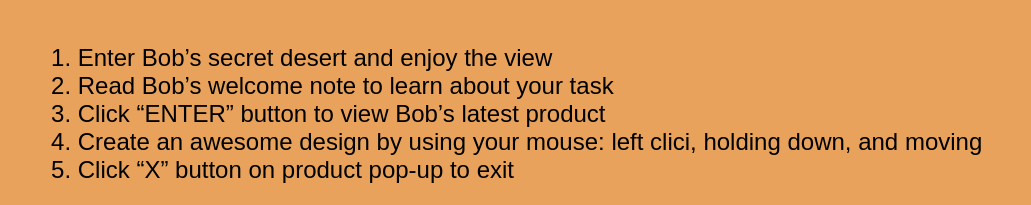
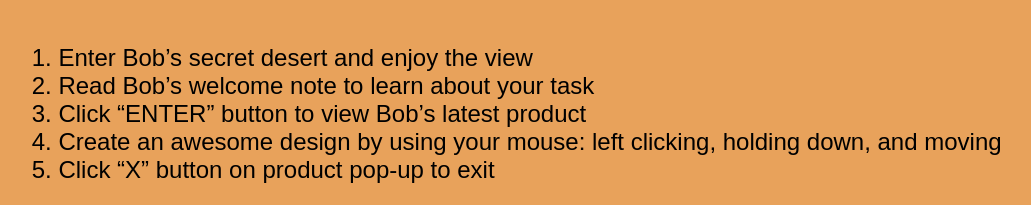
Before and after one commit to shanshanli002/DoodleWithCanvas, a plain HTML site: page index.html in a window 1280 px wide. Shown: the part 820-1025 px from the top of the page, without its empty margins (138-1169 px from the left). Drawn offline with Linux system fonts and the light colour scheme; a web font is replaced by a local one.

Commit message:
Update index.html

```diff
--- a/index.html
+++ b/index.html
@@ -32,7 +32,7 @@
             <li>Enter Bob’s secret desert and enjoy the view </li>
             <li>Read Bob’s welcome note to learn about your task </li>
             <li>Click “ENTER” button to view Bob’s latest product </li>
-            <li>Create an awesome design by using your mouse: left clici,
+            <li>Create an awesome design by using your mouse: left clicking,
                  holding down, and moving</li>
             <li>Click “X” button on product pop-up to exit</li>
         </ol>
```
